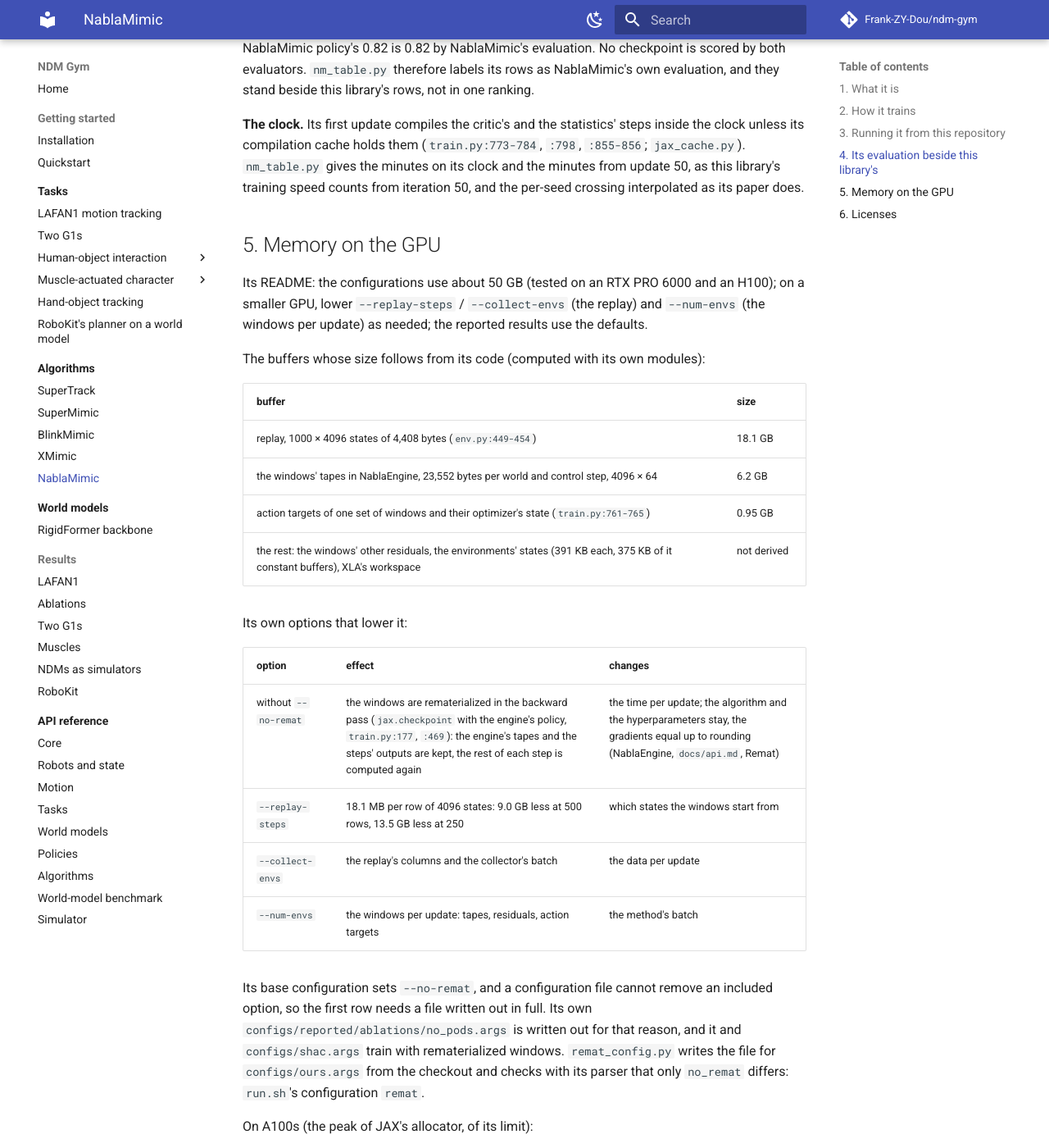
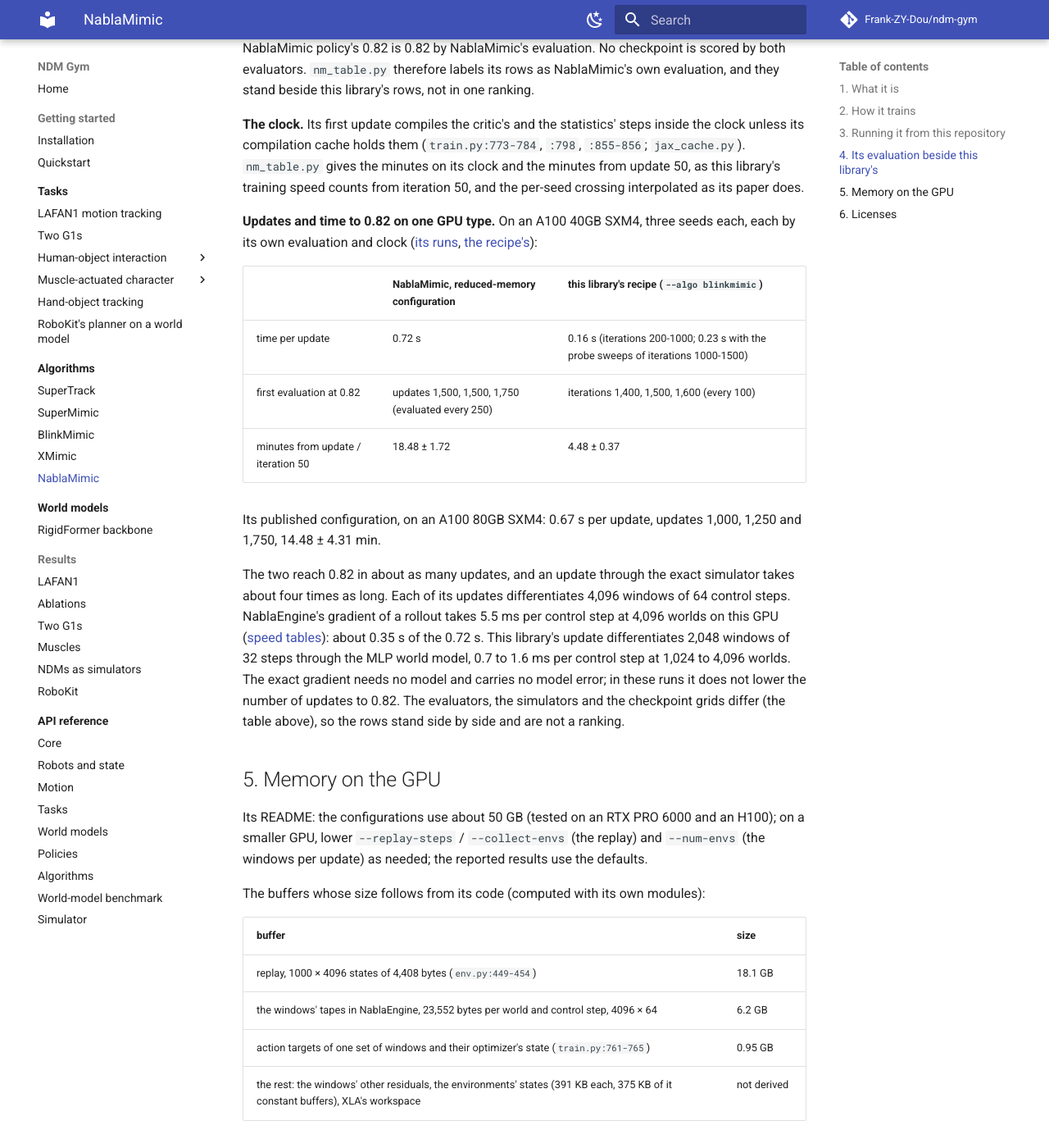
Before and after one commit to Frank-ZY-Dou/ndm-gym, an MkDocs documentation site: the page built from docs/algorithms/nablamimic.md, in a window 1280 px wide and 1400 px high, scrolled down 4864 px. Shown: the whole window at 82% size. Built offline with MkDocs 1.6.1 and Material for MkDocs 9.7.7, drawn with Linux system fonts in a browser that asks for light colours; comment, search, counter and statistics services are not loaded.

Commit message:
NablaMimic: updates and time to 0.82 on one GPU type beside this library's recipe, and where an update's time goes

```diff
--- a/docs/algorithms/nablamimic.md
+++ b/docs/algorithms/nablamimic.md
@@ -143,6 +143,27 @@ cache holds them (`train.py:773-784`, `:798`, `:855-856`; `jax_cache.py`). `nm_t
 the minutes from update 50, as this library's training speed counts from iteration 50, and the per-seed crossing
 interpolated as its paper does.
 
+**Updates and time to 0.82 on one GPU type.** On an A100 40GB SXM4, three seeds each, each by its own evaluation and clock
+([its runs](../../benchmarks/g1_lafan1_tracking/results.md#nablamimics-own-code-timed),
+[the recipe's](xmimic.md#2-what-carries-over-to-this-library)):
+
+| | NablaMimic, reduced-memory configuration | this library's recipe (`--algo blinkmimic`) |
+|---|---|---|
+| time per update | 0.72 s | 0.16 s (iterations 200-1000; 0.23 s with the probe sweeps of iterations 1000-1500) |
+| first evaluation at 0.82 | updates 1,500, 1,500, 1,750 (evaluated every 250) | iterations 1,400, 1,500, 1,600 (every 100) |
+| minutes from update / iteration 50 | 18.48 ± 1.72 | 4.48 ± 0.37 |
+
+Its published configuration, on an A100 80GB SXM4: 0.67 s per update, updates 1,000, 1,250 and 1,750, 14.48 ± 4.31 min.
+
+The two reach 0.82 in about as many updates, and an update through the exact simulator takes about four times as long.
+Each of its updates differentiates 4,096 windows of 64 control steps. NablaEngine's gradient of a rollout takes 5.5 ms per
+control step at 4,096 worlds on this GPU
+([speed tables](../../benchmarks/ndm_speed/results.md#differentiable-simulators-and-the-g1-world-models)): about 0.35 s
+of the 0.72 s. This library's update differentiates 2,048 windows of 32 steps through the MLP world model, 0.7 to 1.6 ms per
+control step at 1,024 to 4,096 worlds. The exact gradient needs no model and carries no model error; in these runs it does
+not lower the number of updates to 0.82. The evaluators, the simulators and the checkpoint grids differ (the table above),
+so the rows stand side by side and are not a ranking.
+
 ## 5. Memory on the GPU
 
 Its README: the configurations use about 50 GB (tested on an RTX PRO 6000 and an H100); on a smaller GPU, lower
```
Also changed, not shown: README.md (+3 -1 lines).
